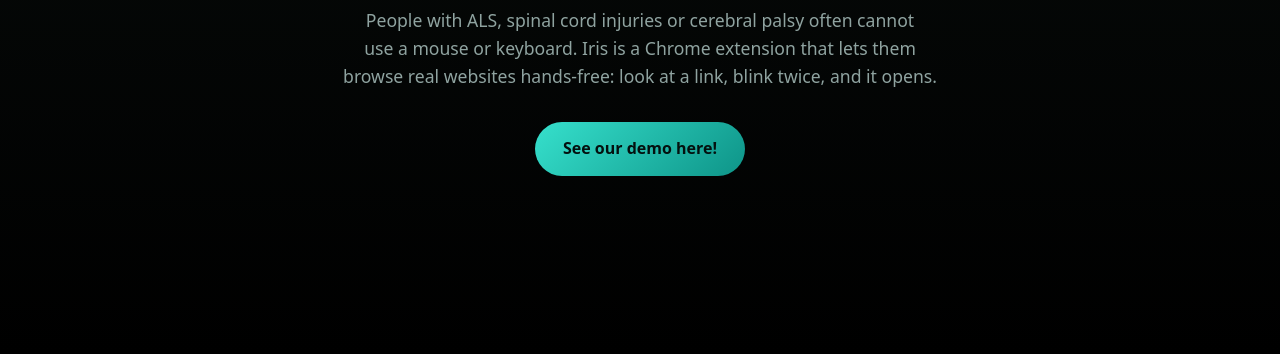
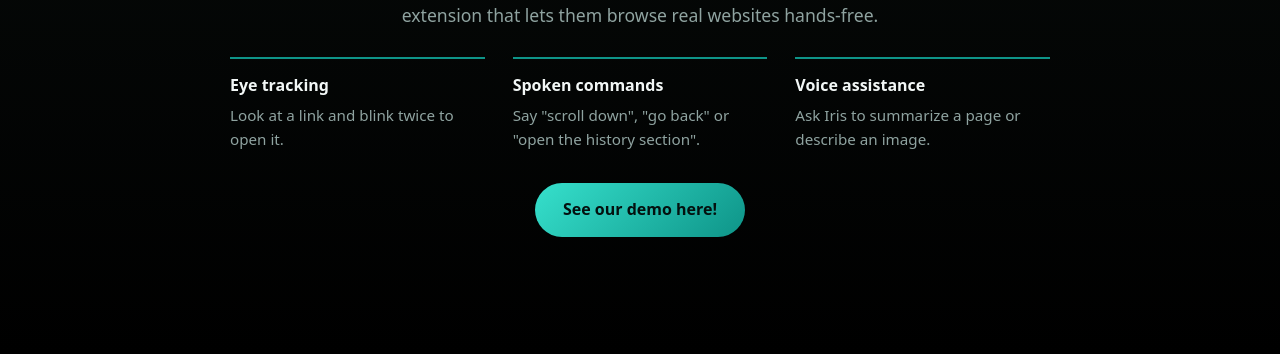
Before and after one commit to bryan3342/iris_sentinel, a browser extension: page site/index.html in a window 1280 px wide. Shown: the part 446-800 px from the top of the page. Drawn offline with Linux system fonts and the light colour scheme.

Commit message:
documentation:name eye tracking, spoken commands and voice assistance on the landing page
Adds the three ways Iris helps, each with a one-line example, between the
project reason and the demo link. They stack to one column on narrow screens.

```diff
--- a/site/index.html
+++ b/site/index.html
@@ -32,7 +32,12 @@
       </span><span class="word__rest" aria-hidden="true">ris</span>
     </h1>
     <p class="tagline">Browse the web with your eyes and voice.</p>
-    <p class="lead">People with ALS, spinal cord injuries or cerebral palsy often cannot use a mouse or keyboard. Iris is a Chrome extension that lets them browse real websites hands-free: look at a link, blink twice, and it opens.</p>
+    <p class="lead">People with ALS, spinal cord injuries or cerebral palsy often cannot use a mouse or keyboard. Iris is a Chrome extension that lets them browse real websites hands-free.</p>
+    <ul class="features">
+      <li><strong>Eye tracking</strong><span>Look at a link and blink twice to open it.</span></li>
+      <li><strong>Spoken commands</strong><span>Say "scroll down", "go back" or "open the history section".</span></li>
+      <li><strong>Voice assistance</strong><span>Ask Iris to summarize a page or describe an image.</span></li>
+    </ul>
     <a class="demo-link" href="https://devpost.com/software/iris-58cvyt">See our demo here!</a>
   </main>
 </body>
--- a/site/styles.css
+++ b/site/styles.css
@@ -58,6 +58,20 @@ p { margin: 0; }
 .tagline { font-size: clamp(1.5rem, 4vw, 2.4rem); font-weight: 600; letter-spacing: -0.02em; text-wrap: balance; animation: rise 0.8s ease-out 2.4s both; }
 .lead { max-width: 36em; color: var(--muted); font-size: 1.1rem; text-wrap: balance; animation: rise 0.8s ease-out 2.7s both; }
 
+.features {
+  list-style: none;
+  margin: 8px 0 0;
+  padding: 0;
+  display: grid;
+  grid-template-columns: repeat(3, minmax(0, 1fr));
+  gap: 28px;
+  max-width: 820px;
+  text-align: left;
+  animation: rise 0.8s ease-out 3s both;
+}
+.features li { display: grid; gap: 4px; border-top: 2px solid var(--teal-2); padding-top: 14px; }
+.features span { color: var(--muted); font-size: 0.95rem; }
+
 .demo-link {
   margin-top: 12px;
   padding: 14px 28px;
@@ -67,7 +81,7 @@ p { margin: 0; }
   font-weight: 700;
   text-decoration: none;
   transition: transform 0.2s, box-shadow 0.2s;
-  animation: rise 0.8s ease-out 3s both;
+  animation: rise 0.8s ease-out 3.3s both;
 }
 .demo-link:hover { transform: translateY(-2px); box-shadow: 0 8px 28px rgb(54 224 204 / 0.35); }
 .demo-link:focus-visible { outline: 2px solid var(--teal-1); outline-offset: 4px; }
@@ -80,6 +94,9 @@ p { margin: 0; }
 @keyframes pull { from { max-width: 0; opacity: 0; clip-path: inset(0 100% 0 0); } to { max-width: 2.5em; opacity: 1; clip-path: inset(0 0 0 0); } }
 @keyframes rise { from { opacity: 0; transform: translateY(16px); } to { opacity: 1; transform: none; } }
 
+@media (max-width: 720px) {
+  .features { grid-template-columns: 1fr; gap: 18px; }
+}
 @media (max-width: 560px) {
   .hero { padding-inline: 16px; }
 }
```
